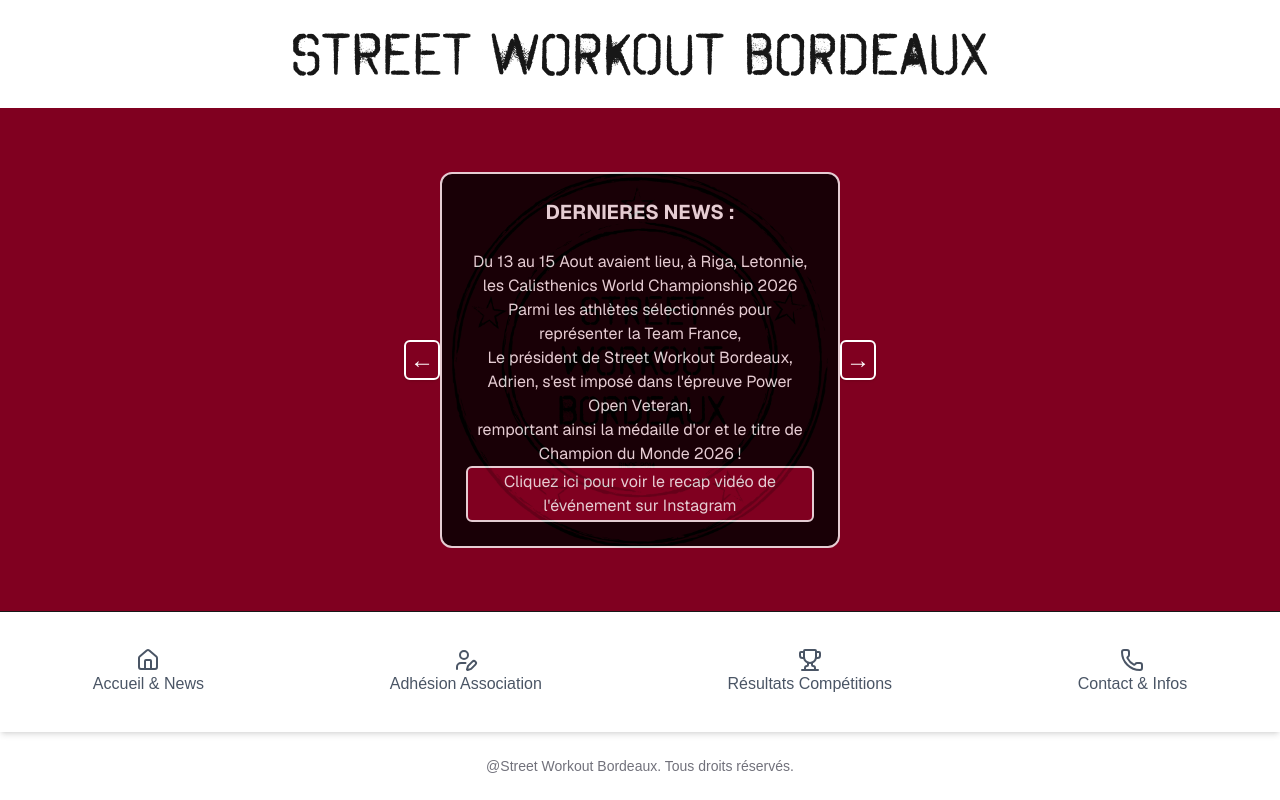
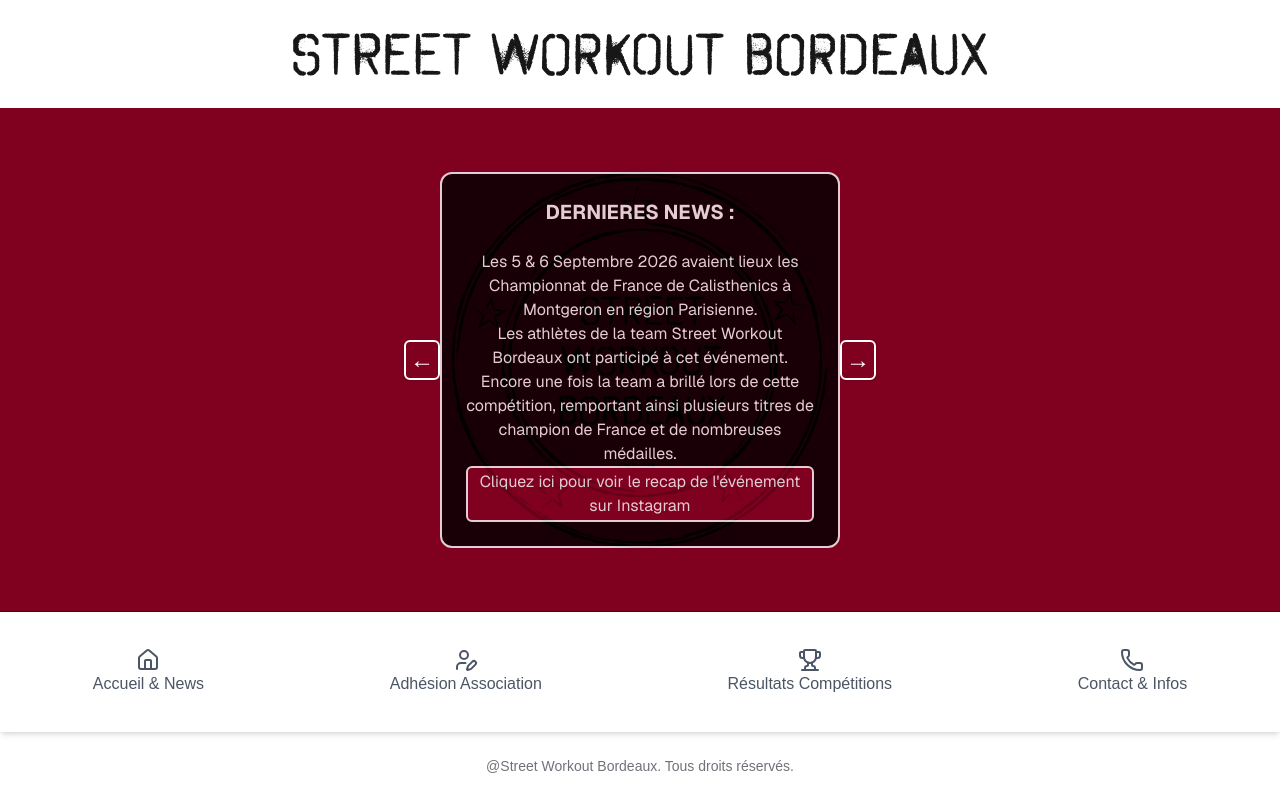
Before and after one commit to adrienbordeaux33/swbordeauxfront, a Next.js app: page / in a window 1280 px wide. Built offline with nearby package versions, Linux system fonts and the light colour scheme.

Commit message:
maj France

```diff
--- a/components/timercomponents/Today.tsx
+++ b/components/timercomponents/Today.tsx
@@ -13,14 +13,11 @@
       <div className="border-2 p-6 opacity-80 rounded-xl w-full text-xs md:text-sm lg:text-base text-center text-white bg-black bg-opacity-40 font-sans">
         <h1 className="text-xl font-bold">ACTUELLEMENT :</h1>
         <br />
-        Dimanche 23 Aout & Dimanche 30 Aout
+        Dimanche 13 Aout 2026
         <br />
         Sunday Training
         <br />
         Spot Queyries
-        <br />
-        Horaires à définir selon la météo (matin si canicule, après midi si
-        moins chaud)
         <br />
         -
         <br />
--- a/components/timercomponents/Tomorrow.tsx
+++ b/components/timercomponents/Tomorrow.tsx
@@ -13,13 +13,7 @@
       <div className="border-2 p-6 opacity-80 rounded-xl w-full text-xs md:text-sm lg:text-base text-center text-white bg-black bg-opacity-40 font-sans">
         <h1 className="text-xl font-bold">A VENIR :</h1>
         <br />
-        Weekend du 5 - 6 Septembre 2026
-        <br />
-        La Team Street Workout Bordeaux se déplace à Paris
-        <br />
-        pour les Championnats de France de Calisthenics 2026
-        <br />
-        donc il n'y aura pas de session d'entrainement ce weekend là.
+        Rien pour le moment
       </div>
     </div>
   );
--- a/components/timercomponents/Yesterday.tsx
+++ b/components/timercomponents/Yesterday.tsx
@@ -15,24 +15,18 @@
       <div className="border-2 p-6 opacity-80 rounded-xl w-full text-xs md:text-sm lg:text-base text-center text-white bg-black bg-opacity-40 font-sans">
         <h1 className="text-xl font-bold">DERNIERES NEWS :</h1>
         <br />
-        Du 13 au 15 Aout avaient lieu, à Riga, Letonnie, les Calisthenics World
-        Championship 2026
+        Les 5 & 6 Septembre 2026 avaient lieux les Championnat de France de
+        Calisthenics à Montgeron en région Parisienne.
         <br />
-        Parmi les athlètes sélectionnés pour représenter la Team France,
+        Les athlètes de la team Street Workout Bordeaux ont participé à cet
+        événement.
         <br />
-        Le président de Street Workout Bordeaux, Adrien, s'est imposé dans
-        l'épreuve Power Open Veteran,
+        Encore une fois la team a brillé lors de cette compétition, remportant
+        ainsi plusieurs titres de champion de France et de nombreuses médailles.
         <br />
-        remportant ainsi la médaille d'or et le titre de Champion du Monde 2026
-        !
-        <br />
-        <a
-          href="https://www.instagram.com/p/DcIzWpFRtUI/?hl=fr"
-          target="_blank"
-          rel="noopener noreferrer"
-        >
+        <a href="" target="_blank" rel="noopener noreferrer">
           <button className="button">
-            Cliquez ici pour voir le recap vidéo de l'événement sur Instagram
+            Cliquez ici pour voir le recap de l'événement sur Instagram
           </button>
         </a>
       </div>
```
